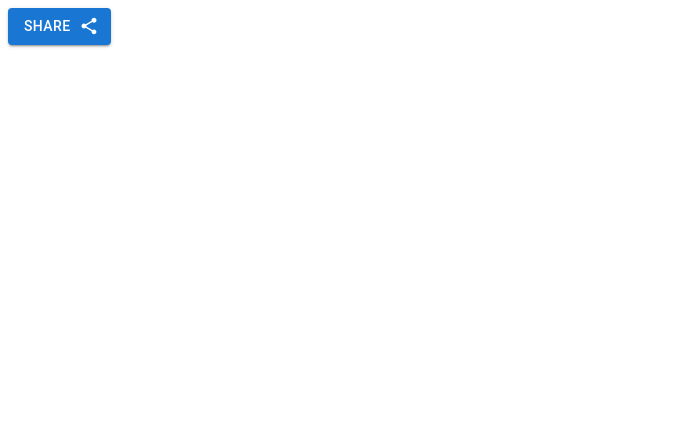
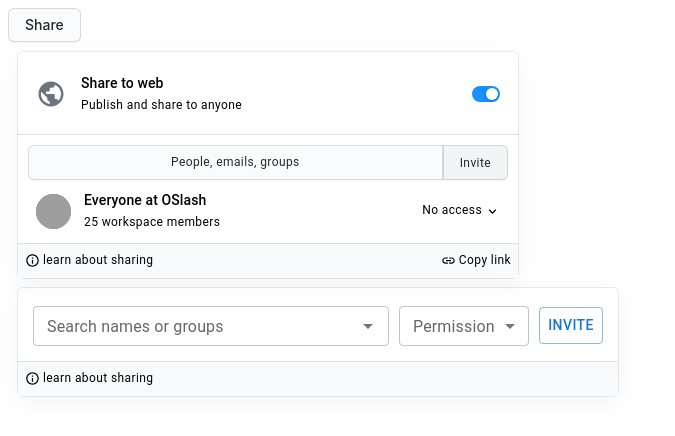
Before and after one commit to sabareesh-s/share-widget, a React (Create React App) app: page / in a window 1280 px wide. Shown: the top 436 px of the page, without its empty margins (0-675 px from the left). Built offline with nearby package versions, Linux system fonts and the light colour scheme; grey boxes are pictures that could not be loaded.

Commit message:
changing to pure css and removing mui components

```diff
--- a/src/components/Share.js
+++ b/src/components/Share.js
@@ -7,7 +7,6 @@
 import {
   Button,
   Typography,
-  Popover,
   Divider,
   Switch,
   Avatar,
@@ -18,6 +17,8 @@
   Select,
   TextField,
 } from "@mui/material";
+
+import '../styles/styles.css'
 
 import KeyboardArrowDownIcon from "@mui/icons-material/KeyboardArrowDown";
 import InfoOutlinedIcon from "@mui/icons-material/InfoOutlined";
@@ -81,30 +82,21 @@
 
 function Share({ label, button = "primary", backgroundColor = "#ffffff" }) {
 
-  const [popoverAnchor, setPopoverAnchor] = React.useState(null);
+  const [popoverShare, setPopoverShare] = React.useState(false);
 
-  const handleShareClick = (event) => {
-    setPopoverAnchor(event.currentTarget);
+  const handleShareClick = () => {
+    setPopoverShare(!popoverShare);
   };
 
-  const handleShareClose = () => {
-    setPopoverAnchor(null);
+
+
+  const [listPopover, setListPopover] = React.useState(false);
+
+  const handleSearchClick = () => {
+    setListPopover(!listPopover)
   };
 
-  const openPopover = Boolean(popoverAnchor);
-  const id = openPopover ? "simple-popover" : undefined;
 
-  const [listAnchorEl, setListAnchorEl] = React.useState(null);
-
-  const handleSearchClick = (event) => {
-    setListAnchorEl(event.currentTarget);
-  };
-
-  const handleListClose = () => {
-    setListAnchorEl(null);
-  };
-
-  const openList = Boolean(listAnchorEl);
 
   const [value, setValue] = React.useState();
   const [inputValue, setInputValue] = React.useState("");
@@ -122,29 +114,18 @@
 
   const handleInvite = () => {
     setUserList(value);
-    setListAnchorEl(null);
     setValue();
   };
 
   return (
     <div style={{backgroundColor : `${backgroundColor}`}}>
 
-      <Button onClick={handleShareClick} color={button} variant="contained" endIcon={<ShareIcon />}>
+      <button onClick={handleShareClick} class="button-4">
   {label}
-</Button>
-      <Popover
-        id={id}
-        open={openPopover}
-        anchorEl={popoverAnchor}
-        onClose={handleShareClose}
-        anchorOrigin={{
-          vertical: "bottom",
-          horizontal: "left",
-        }}
-        sx={{
-          marginTop: "10px"
-        }}
-      >
+</button>
+
+{/* first popover open */}
+<div class="popover">
         <div
           style={{
             display: "flex",
@@ -153,7 +134,6 @@
             alignItems: "center",
             margin: "18px",
             justifyContent: "space-between",
-            width: "320px",
           }}
         >
           <div
@@ -270,7 +250,7 @@
             marginLeft: "18px",
             marginRight: "18px",
             justifyContent: "space-between",
-            width: "320px",
+
           }}
         >
           <div
@@ -517,24 +497,11 @@
             <Typography variant="caption">Copy link</Typography>
           </div>
         </div>
-      </Popover>
 
-      <Popover
-        id={id}
-        anchorReference="anchorPosition"
-        open={openList}
-        anchorEl={listAnchorEl}
-        onClose={handleListClose}
-        anchorOrigin={{
-          vertical: "top",
-          horizontal: "left",
-        }}
-        transformOrigin={{
-          vertical: "top",
-          horizontal: "left",
-        }}
-        anchorPosition={{ top: 200, left: 420 }}
-      >
+        </div>
+{/* first popover close */}
+{/* second popover open */}
+ <div  class="popoverList">
         <div
           style={{
             display: "flex",
@@ -722,7 +689,9 @@
             </div>
           </div>
         </div>
-      </Popover>
+        </div>
+{/* second popover close */}
+
     </div>
   );
 }
--- /dev/null
+++ b/src/styles/styles.css
@@ -0,0 +1,72 @@
+.popover {
+    box-shadow: rgba(0, 0, 0, 0.05) 0px 6px 24px 0px, rgba(0, 0, 0, 0.08) 0px 0px 0px 1px;
+    width: 500px;
+    padding-top: 3px;
+    margin: 10px;
+    border-radius: 5px;
+  }
+
+  .popoverList {
+    box-shadow: rgba(0, 0, 0, 0.05) 0px 6px 24px 0px, rgba(0, 0, 0, 0.08) 0px 0px 0px 1px;
+    width: 600px;
+    padding-top: 3px;
+    margin: 10px;
+    border-radius: 5px;
+  }
+
+.button-4 {
+  appearance: none;
+  background-color: #FAFBFC;
+  border: 1px solid rgba(27, 31, 35, 0.15);
+  border-radius: 6px;
+  box-shadow: rgba(27, 31, 35, 0.04) 0 1px 0, rgba(255, 255, 255, 0.25) 0 1px 0 inset;
+  box-sizing: border-box;
+  color: #24292E;
+  cursor: pointer;
+  display: inline-block;
+  font-family: -apple-system, system-ui, "Segoe UI", Helvetica, Arial, sans-serif, "Apple Color Emoji", "Segoe UI Emoji";
+  font-size: 14px;
+  font-weight: 500;
+  line-height: 20px;
+  list-style: none;
+  padding: 6px 16px;
+  position: relative;
+  transition: background-color 0.2s cubic-bezier(0.3, 0, 0.5, 1);
+  user-select: none;
+  -webkit-user-select: none;
+  touch-action: manipulation;
+  vertical-align: middle;
+  white-space: nowrap;
+  word-wrap: break-word;
+}
+
+.button-4:hover {
+  background-color: #F3F4F6;
+  text-decoration: none;
+  transition-duration: 0.1s;
+}
+
+.button-4:disabled {
+  background-color: #FAFBFC;
+  border-color: rgba(27, 31, 35, 0.15);
+  color: #959DA5;
+  cursor: default;
+}
+
+.button-4:active {
+  background-color: #EDEFF2;
+  box-shadow: rgba(225, 228, 232, 0.2) 0 1px 0 inset;
+  transition: none 0s;
+}
+
+.button-4:focus {
+  outline: 1px transparent;
+}
+
+.button-4:before {
+  display: none;
+}
+
+.button-4:-webkit-details-marker {
+  display: none;
+}
```
